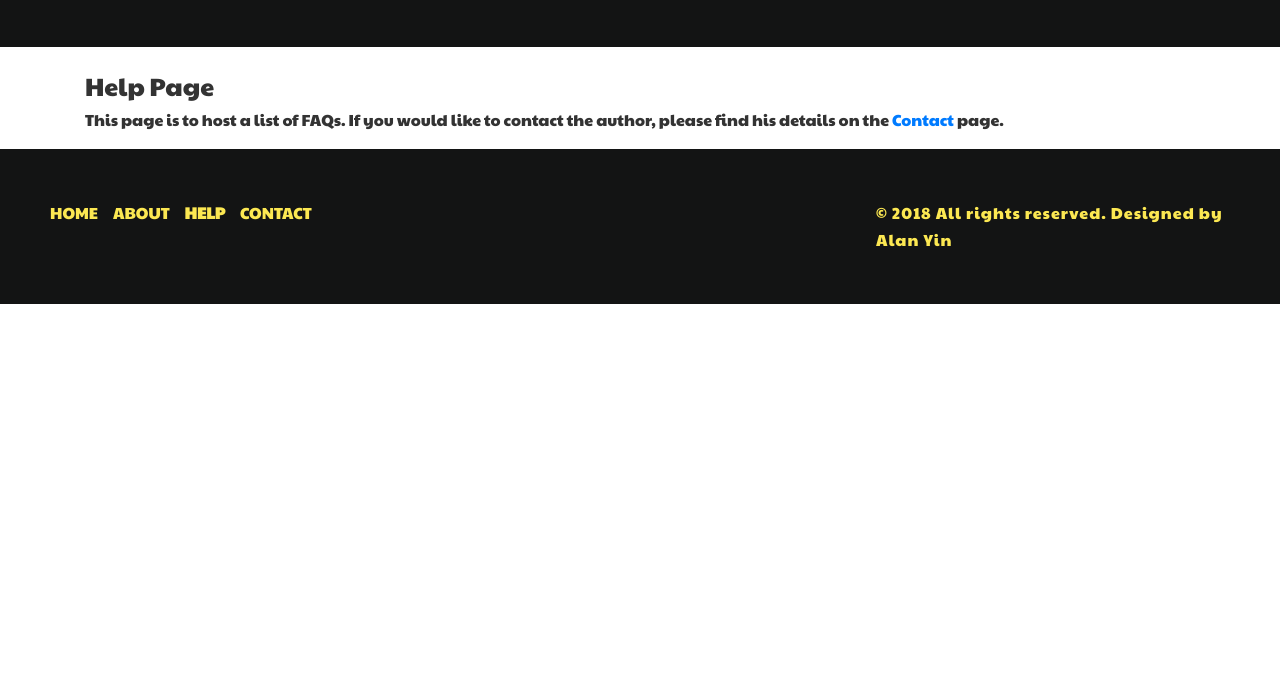
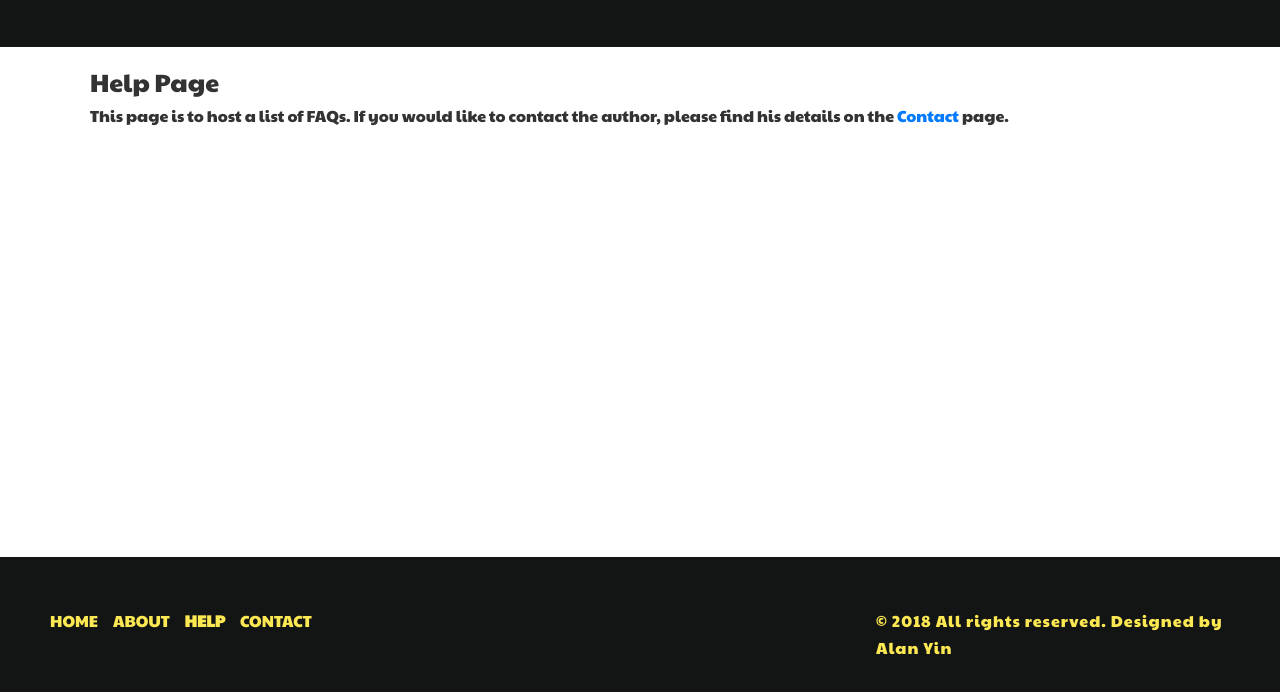
Before and after one commit to alanyinjs/star-wars-planet-guide, a React app: page /help in a window 1280 px wide. Shown: the part 88-780 px from the top of the page. Built offline with nearby package versions, Linux system fonts and the light colour scheme; no server answers.

Commit message:
fixed styling so that footer sticks to bottom of page

```diff
--- a/src/sass/layout/_footer.scss
+++ b/src/sass/layout/_footer.scss
@@ -1,7 +1,7 @@
 .footer {
   background-color: $color-grey-dark;
   padding: 5rem;
-  margin-top: 1em;
+  // margin-top: 1em;
   display: grid;
   grid-template-columns: [nav-start] auto [copyright-start] 30% [copyright-end];
   justify-content: space-between;
--- a/src/sass/layout/_header.scss
+++ b/src/sass/layout/_header.scss
@@ -1,7 +1,7 @@
 .header {
   background-color: $color-grey-dark;
   padding: 5rem;
-  margin-bottom: 1.5em;
+  // margin-bottom: 1.5em;
   display: grid;
   grid-template-columns: [logo-start] 35% [nav-start] auto [nav-end];
   justify-content: space-between;
--- a/src/sass/pages/_planet-view.scss
+++ b/src/sass/pages/_planet-view.scss
@@ -1,7 +1,18 @@
+#root {
+  display: grid;
+  grid-template-rows: 13.5rem 1fr 15.5rem;
+  height: 100vh;
+}
+
+.container {
+  padding: 2rem;
+}
+
 .planet-view {
   display: grid;
   grid-template-rows: 20% auto;
   margin: 0 23%;
+  padding: 2rem 0;
 
   &__header {
     display: grid;
```
Also changed, not shown: public/style.css.
